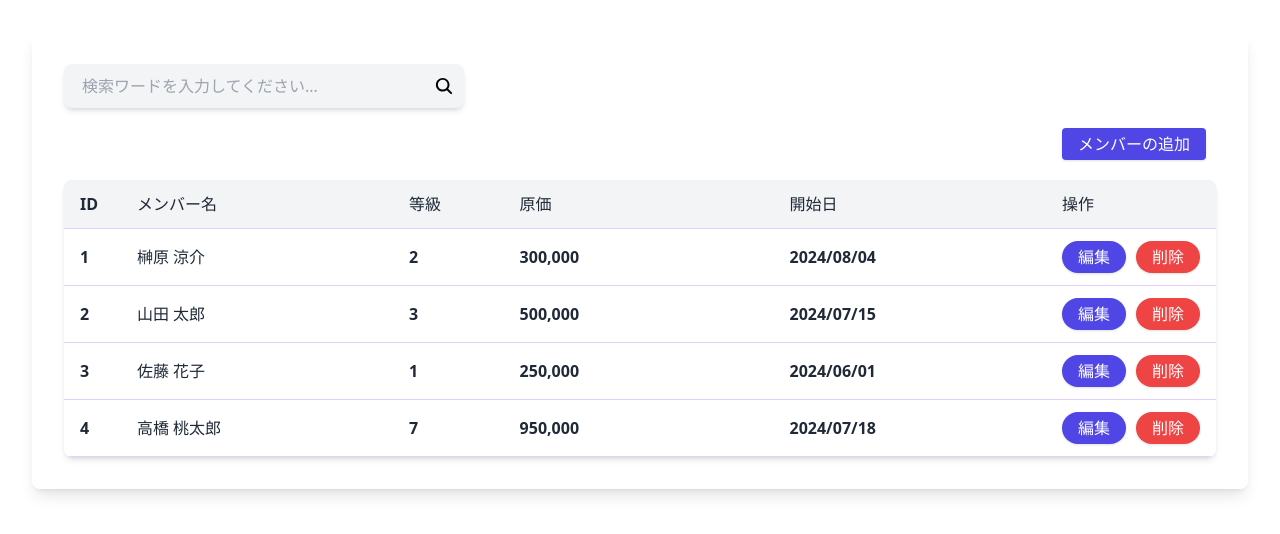
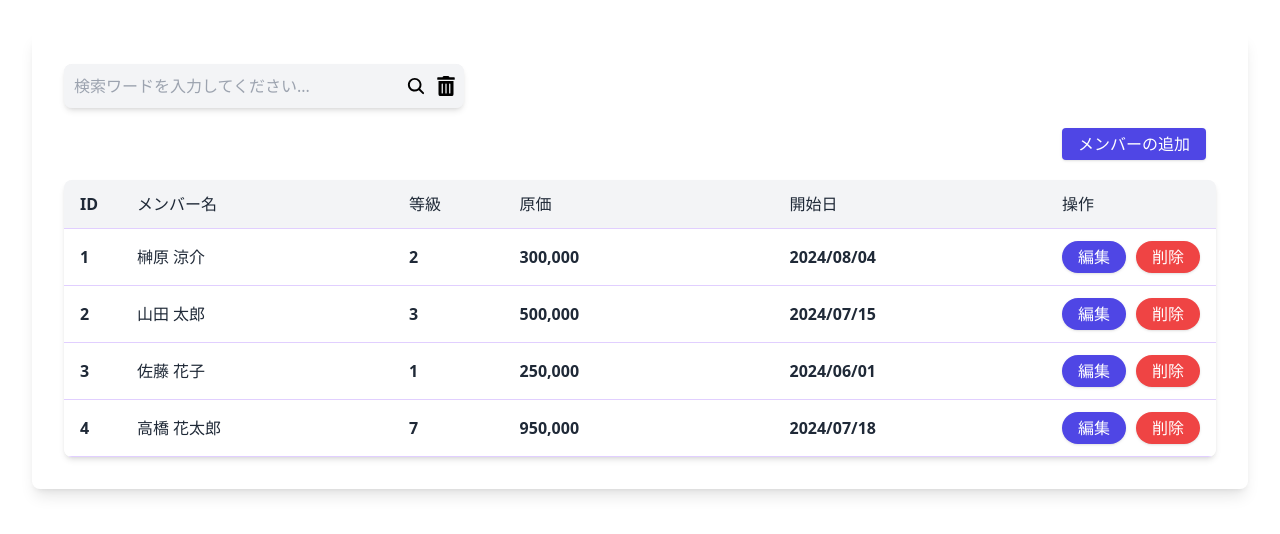
Before and after one commit to RyosukeSakakibara718/bsp, a React (Vite) app in the folder frontend/react/: page / in a window 1280 px wide. Shown: the top 534 px of the page. Built offline with nearby package versions, Linux system fonts and the light colour scheme.

Commit message:
検索機能の実装

```diff
--- a/frontend/react/src/components/atoms/SearchBox.tsx
+++ b/frontend/react/src/components/atoms/SearchBox.tsx
@@ -1,43 +1,38 @@
 import React, { useState } from 'react';
-import { IoSearch } from "react-icons/io5";
 
 type SearchBoxProps = {
+  searchValue: string;
   placeholder?: string;
+  setSearchValue: (value: string) => void;
+  setShowData: () => void;
 };
 
-const SearchBox: React.FC<SearchBoxProps> = ({ placeholder = "Search..." }) => {
-  const [query, setQuery] = useState('');
+const SearchBox: React.FC<SearchBoxProps> = ({ searchValue, setSearchValue, setShowData, placeholder = "Search..." }) => {
 
   const handleInputChange = (e: React.ChangeEvent<HTMLInputElement>) => {
-    setQuery(e.target.value);
+    setSearchValue(e.target.value);
   };
 
   const handleSearch = () => {
-    alert(`検索クエリ: ${query}`);
+    setShowData()
   };
 
-  const handleKeyPress = (e: React.KeyboardEvent<HTMLInputElement>) => {
+  const handleKeyDown = (e: React.KeyboardEvent<HTMLInputElement>) => {
     if (e.key === 'Enter') {
       handleSearch();
     }
   };
 
   return (
-    <div className="flex items-center w-[400px] bg-gray-100 rounded-lg p-2.5 shadow-md">
+    <div>
       <input
         type="text"
-        value={query}
+        value={searchValue}
         onChange={handleInputChange}
-        onKeyPress={handleKeyPress}
+        onKeyDown={handleKeyDown}
         placeholder={placeholder}
-        className="flex-grow border-none outline-none bg-transparent text-black text-base pl-2"
+        className="w-[400px] p-2.5 pr-12 bg-gray-100 rounded-lg outline-none"
       />
-      <button
-        onClick={handleSearch}
-        className="bg-transparent border-none cursor-pointer p-0"
-      >
-        <IoSearch className="w-5 h-5 text-black" />
-      </button>
     </div>
   );
 };
--- /dev/null
+++ b/frontend/react/src/components/atoms/button/ClearSearchValueButton.tsx
@@ -0,0 +1,12 @@
+import React from 'react';
+import { FaTrashAlt } from "react-icons/fa";
+
+const ClearSearchValueButton: React.FC = () => {
+  return (
+		<button className="bg-gray-100 font-semibold text-gray-800 shadow-lg py-1 px-2 rounded-md border-gray-300 hover:bg-gray-200 transition-colors duration-300 ease-in-out">
+			<FaTrashAlt />
+		</button>
+  );
+};
+
+export default ClearSearchValueButton;
--- a/frontend/react/src/components/atoms/button/DeleteButton.tsx
+++ b/frontend/react/src/components/atoms/button/DeleteButton.tsx
@@ -10,9 +10,9 @@ const DeleteButton: React.FC<DeleteButtonProps> = ({ id, onOpen, onClose }) => {
 
   const handleClick = () => {
     if (onOpen) {
-      onOpen(); // onOpen が存在する場合、呼び出す
+      onOpen();
     } else if (onClose) {
-      onClose(); // onOpen が存在しない場合、onClose を呼び出す
+      onClose();
     }
   }
 
--- a/frontend/react/src/components/atoms/button/EditButton.tsx
+++ b/frontend/react/src/components/atoms/button/EditButton.tsx
@@ -1,4 +1,4 @@
-import React, { Dispatch, SetStateAction } from 'react';
+import React from 'react';
 
 type EditButtonProps = {
   id: number;
--- /dev/null
+++ b/frontend/react/src/components/molecules/SearchBar.tsx
@@ -0,0 +1,44 @@
+import React from 'react';
+import SearchBox from '../atoms/SearchBox';
+import { IoSearch } from "react-icons/io5";
+import { FaTrashAlt } from "react-icons/fa";
+
+type SearchBarProps = {
+  searchValue: string;
+  setSearchValue: (value: string) => void;
+	clearSearchValue: () => void;
+  setShowData: () => void;
+};
+
+const SearchBar: React.FC<SearchBarProps> = ({ searchValue, setSearchValue, clearSearchValue, setShowData }) => {
+
+  return (
+    <div className="flex items-center w-[400px] bg-gray-100 rounded-lg shadow-md relative">
+      <SearchBox
+        searchValue={searchValue}
+        setSearchValue={setSearchValue}
+        setShowData={setShowData}
+        placeholder="検索ワードを入力してください..."
+      />
+      <div className="absolute right-2 flex items-center gap-[10px]">
+        <button
+					onClick={setShowData}
+          className="bg-transparent border-none cursor-pointer p-0"
+        >
+          <IoSearch className="w-5 h-5 text-black" />
+        </button>
+        <button
+				onClick={clearSearchValue}
+          className="bg-transparent border-none cursor-pointer p-0"
+        >
+          <FaTrashAlt className="w-5 h-5 text-black" />
+        </button>
+      </div>
+    </div>
+  );
+};
+
+
+
+
+export default SearchBar;
--- a/frontend/react/src/components/molecules/modal/DeleteModal.tsx
+++ b/frontend/react/src/components/molecules/modal/DeleteModal.tsx
@@ -4,23 +4,18 @@ import CancelButton from '../../atoms/button/CancelButton';
 import TableHeader from '../TableHeader'
 import Spacer from '../../atoms/Spacer';
 import TableRowColumn from '../../atoms/column/TableRowColumn';
+import { MemberData } from '../../../types/member';
 
 
 type MemberTableProps = {
   onClose: () => void;
-  data: {
-    id: number;
-    name: string;
-    grade: number;
-    cost: number;
-    startDate: string;
-  };
+  data: MemberData;
 };
 
 const DeleteModal: React.FC<MemberTableProps> = ({onClose, data}) => {
   return (
     <div className="fixed inset-0 flex items-center justify-center bg-gray-800 bg-opacity-50 z-50">
-      <div className="bg-white shadow-lg rounded-lg p-6 w-full max-w-3xl mx-auto"> {/* max-w-3xlで幅を制限 */}
+      <div className="bg-white shadow-lg rounded-lg p-6 w-full max-w-3xl mx-auto">
         <div className="mb-4 text-left">
           <p className="text-xl font-bold">削除</p>
         </div>
--- a/frontend/react/src/components/molecules/modal/EditModal.tsx
+++ b/frontend/react/src/components/molecules/modal/EditModal.tsx
@@ -1,4 +1,4 @@
-import React, { useEffect, useState } from 'react';
+import React, { useState } from 'react';
 import RoundDecideButton from '../../atoms/button/RoundDecideButton';
 import CancelButton from '../../atoms/button/CancelButton';
 import TableHeader from '../TableHeader';
@@ -10,7 +10,6 @@ type MemberTableProps = {
   onClose: () => void;
   data: MemberData;
 };
-
 
 
 const EditModal: React.FC<MemberTableProps> = ({ onClose, data }) => {
--- a/frontend/react/src/components/molecules/row/TableRow.tsx
+++ b/frontend/react/src/components/molecules/row/TableRow.tsx
@@ -1,20 +1,15 @@
-import React, { Dispatch, SetStateAction } from 'react';
+import React from 'react';
 import TableRowColumn from '../../atoms/column/TableRowColumn';
 import DeleteButton from '../../atoms/button/DeleteButton';
 import EditButton from '../../atoms/button/EditButton';
+import { MemberData } from '../../../types/member';
 
-type TableRowProps = {
-  id: number;
-  name: string;
-  grade: number;
-  cost: number;
-  startDate: string;
-  isShowing: boolean;
+type TableRowProps = MemberData & {
   isEditModalOpen: () => void;
   isDeleteModalOpen: () => void;
 };
 
-const TableRow: React.FC<TableRowProps> = ({ id, name, grade, cost, startDate, isShowing, isEditModalOpen, isDeleteModalOpen }) => {
+const TableRow: React.FC<TableRowProps> = ({ id, name, grade, cost, startDate, isEditModalOpen, isDeleteModalOpen }) => {
   return (
     <tr className="hover:bg-customPurple transition-colors duration-200">
       <TableRowColumn width="5%">{id}</TableRowColumn>
@@ -22,14 +17,12 @@ const TableRow: React.FC<TableRowProps> = ({ id, name, grade, cost, startDate, i
       <TableRowColumn width="10%">{grade}</TableRowColumn>
       <TableRowColumn width="25%">{cost.toLocaleString()}</TableRowColumn>
       <TableRowColumn width="25%">{startDate}</TableRowColumn>
-      {isShowing && (
       <TableRowColumn width="10%">
         <div className="flex space-x-2.5">
           <EditButton onOpen={isEditModalOpen} id={id}></EditButton>
           <DeleteButton onOpen={isDeleteModalOpen} id={id}/>
         </div>
       </TableRowColumn>
-      )}
     </tr>
   );
 };
--- a/frontend/react/src/data/members.ts
+++ b/frontend/react/src/data/members.ts
@@ -22,7 +22,7 @@ export const sampleMembersData = [
   },
 	{
     id: 4,
-    name: '高橋 桃太郎',
+    name: '高橋 花太郎',
     grade: 7,
     cost: 950000,
     startDate: '2024/07/18'
--- a/frontend/react/src/pages/memberManagement/components/templates/MemberTable.tsx
+++ b/frontend/react/src/pages/memberManagement/components/templates/MemberTable.tsx
@@ -2,6 +2,7 @@ import React, { useState } from 'react';
 import TableHeader from "../../../../components/molecules/TableHeader";
 import TableRow from "../../../../components/molecules/row/TableRow";
 import SearchBox from '../../../../components/atoms/SearchBox';
+import SearchBar from '../../../../components/molecules/SearchBar';
 import Spacer from '../../../../components/atoms/Spacer';
 import AddButton from '../../../../components/atoms/button/AddButton';
 import EditModal from '../../../../components/molecules/modal/EditModal';
@@ -23,6 +24,11 @@ const MemberTable: React.FC<MemberTableProps> = ({ data }) => {
   const [isEditModalOpen, setIsEditModalOpen] = useState(false)
   const [isDeleteModalOpen, setIsDeleteModalOpen] = useState(false)
   const [isAddModalOpen, seAddeteModalOpen] = useState(false)
+  const [targetDataId, setTargetDataId] = useState(0)
+  const [showData ,setShowData] = useState(data)
+  const [searchValue ,setSearchValue] = useState("")
+  const editData = showData[targetDataId]
+  const deleteData = showData[targetDataId]
 
   const handleOpenEditModal = (id: number) => {
     setTargetDataId(id - 1);
@@ -51,14 +57,25 @@ const MemberTable: React.FC<MemberTableProps> = ({ data }) => {
     seAddeteModalOpen(false);
   };
 
-  const [targetDataId, setTargetDataId] = useState(0)
-  const editData = data[targetDataId]
-  const deleteData = data[targetDataId]
+  const filteredMembers = showData.filter(member =>
+    Object.values(member).some(value =>
+      value.toString().toLowerCase().includes(searchValue.toLowerCase())
+    )
+  );
+
+  const changeShowData = () => {
+    setShowData(filteredMembers)
+  }
+
+  const clearShowData = () => {
+    setShowData(data)
+    setSearchValue('')
+  }
 
   return (
     <>
       <div className='shadow-lg rounded-lg overflow-hidden p-8'>
-        <SearchBox placeholder="検索ワードを入力してください..." />
+        <SearchBar searchValue={searchValue} setSearchValue={setSearchValue} clearSearchValue={clearShowData} setShowData={changeShowData} />
         <Spacer height="20px"></Spacer>
         <div className="flex justify-end mr-2.5">
           <AddButton onOpen={handleOpenAddModal}/>
@@ -70,7 +87,7 @@ const MemberTable: React.FC<MemberTableProps> = ({ data }) => {
               <TableHeader isShowing={true} />
             </thead>
             <tbody className="bg-white divide-y divide-gray-200">
-              {data.map(item => (
+              {showData.map(item => (
                 <TableRow
                   key={item.id}
                   id={item.id}
@@ -78,7 +95,6 @@ const MemberTable: React.FC<MemberTableProps> = ({ data }) => {
                   grade={item.grade}
                   cost={item.cost}
                   startDate={item.startDate}
-                  isShowing={true}
                   isEditModalOpen={() => handleOpenEditModal(item.id)}
                   isDeleteModalOpen={() => handleOpenDeleteModal((item.id))}
                 />
```
Also changed, not shown: frontend/react/src/components/molecules/modal/AddModal.tsx (+1 -8 lines), frontend/react/src/types/member.ts (indentation only). Lines whose indentation alone changed are shown as unchanged.
